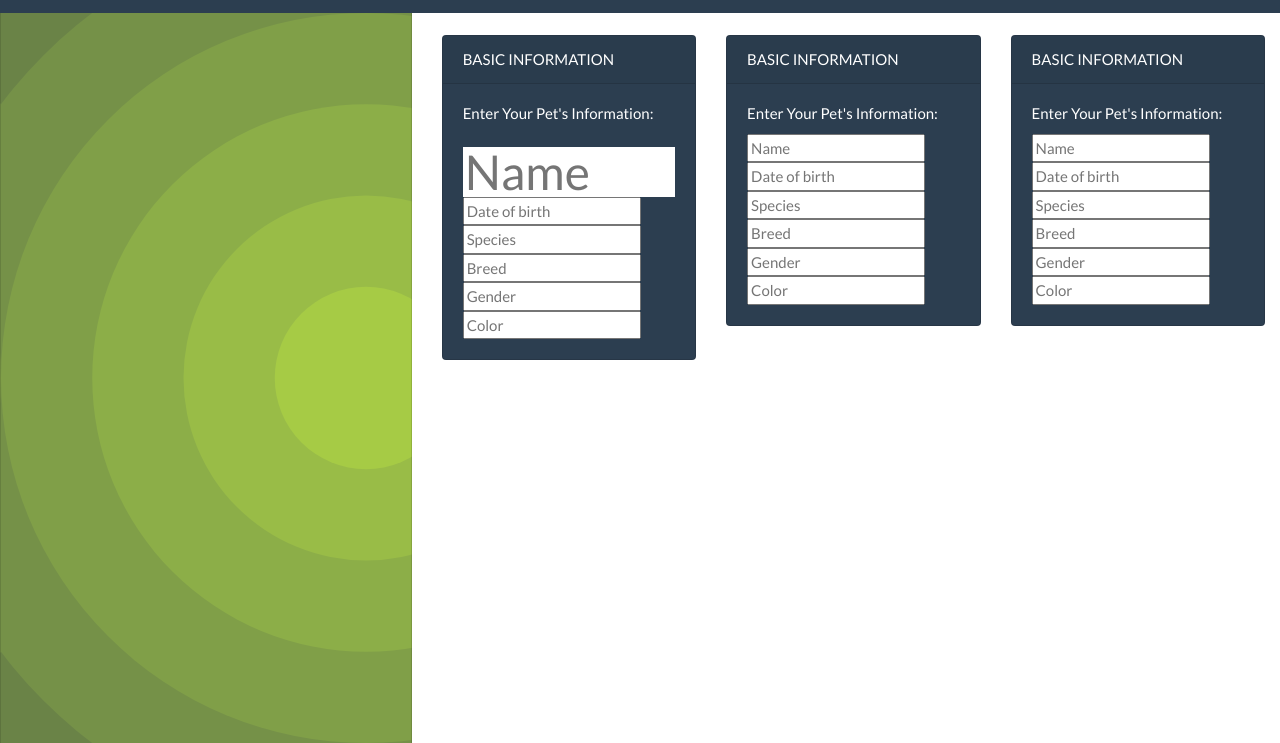
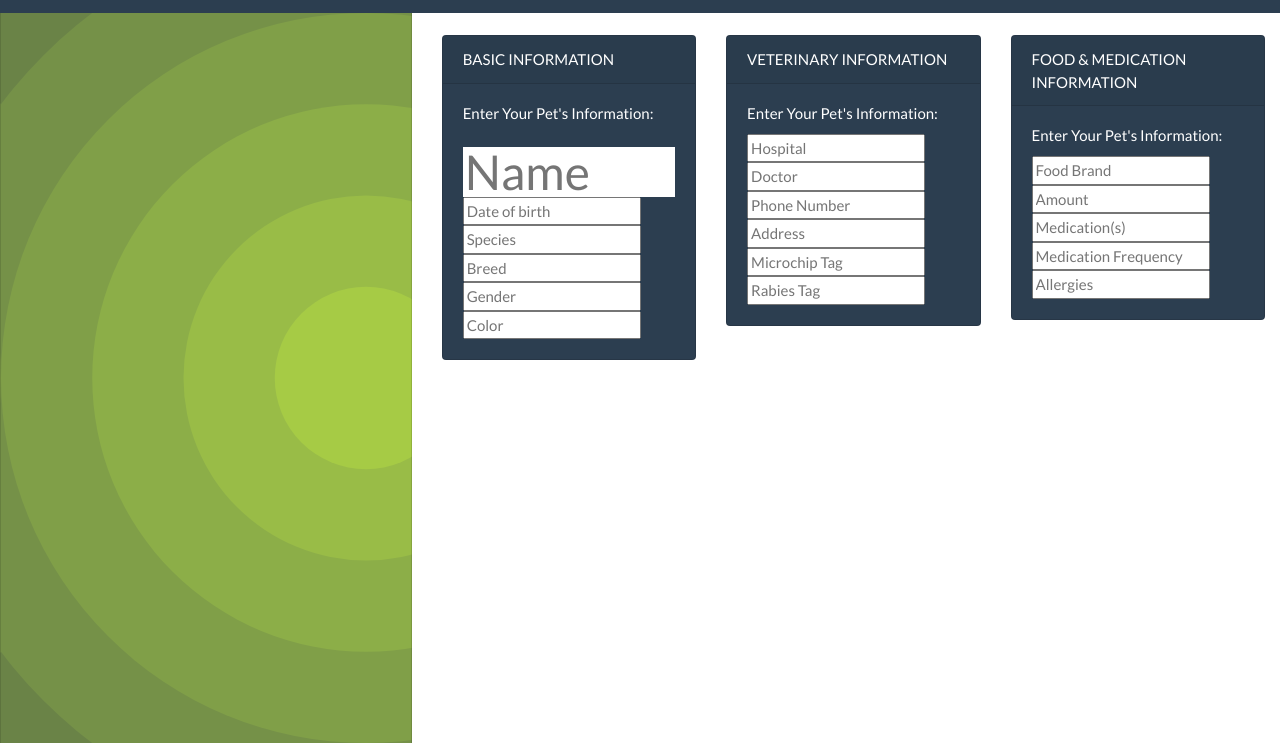
Before and after one commit to marksirany/petbook, a website: page public/notes.html in a window 1280 px wide. Shown: the part 58-801 px from the top of the page. Drawn offline with nearby package versions, Linux system fonts and the light colour scheme; no server answers.

Commit message:
added profile info for inpit

```diff
--- a/public/notes.html
+++ b/public/notes.html
@@ -56,17 +56,17 @@
       <div class="col">
         <br>
         <div class="card text-white bg-primary mb-3" style="max-width: 18rem;">
-          <div class="card-header">BASIC INFORMATION</div>
+          <div class="card-header">VETERINARY INFORMATION</div>
 
           <div class="card-body">
             <h6 class="card-title">Enter Your Pet's Information:</h6>
 
-            <input class="note-date" placeholder="Name" maxlength="28" type="text">
-            <input class="note-date" placeholder="Date of birth" maxlength="28" type="text">
-            <input class="note-date" placeholder="Species" maxlength="28" type="text">
-            <input class="note-date" placeholder="Breed" maxlength="28" type="text">
-            <input class="note-date" placeholder="Gender" maxlength="28" type="text">
-            <input class="note-date" placeholder="Color" maxlength="28" type="text">
+            <input class="note-date" placeholder="Hospital" maxlength="28" type="text">
+            <input class="note-date" placeholder="Doctor" maxlength="28" type="text">
+            <input class="note-date" placeholder="Phone Number" maxlength="28" type="text">
+            <input class="note-date" placeholder="Address" maxlength="28" type="text">
+            <input class="note-date" placeholder="Microchip Tag" maxlength="28" type="text">
+            <input class="note-date" placeholder="Rabies Tag" maxlength="28" type="text">
           </div>
 
         </div>
@@ -76,16 +76,16 @@
       <div class="col">
         <br>
         <div class="card text-white bg-primary mb-3" style="max-width: 18rem;">
-          <div class="card-header">BASIC INFORMATION</div>
+          <div class="card-header">FOOD & MEDICATION INFORMATION</div>
           <div class="card-body">
             <h6 class="card-title">Enter Your Pet's Information:</h6>
 
-            <input class="note-date" placeholder="Name" maxlength="28" type="text">
-            <input class="note-date" placeholder="Date of birth" maxlength="28" type="text">
-            <input class="note-date" placeholder="Species" maxlength="28" type="text">
-            <input class="note-date" placeholder="Breed" maxlength="28" type="text">
-            <input class="note-date" placeholder="Gender" maxlength="28" type="text">
-            <input class="note-date" placeholder="Color" maxlength="28" type="text">
+            <input class="note-date" placeholder="Food Brand" maxlength="28" type="text">
+            <input class="note-date" placeholder="Amount" maxlength="28" type="text">
+            <input class="note-date" placeholder="Medication(s)" maxlength="28" type="text">
+            <input class="note-date" placeholder="Medication Frequency" maxlength="28" type="text">
+            <input class="note-date" placeholder="Allergies" maxlength="28" type="text">
+
           </div>
 
         </div>
```
Also changed, not shown: public/assets/js/index.js (+14 -14 lines).
